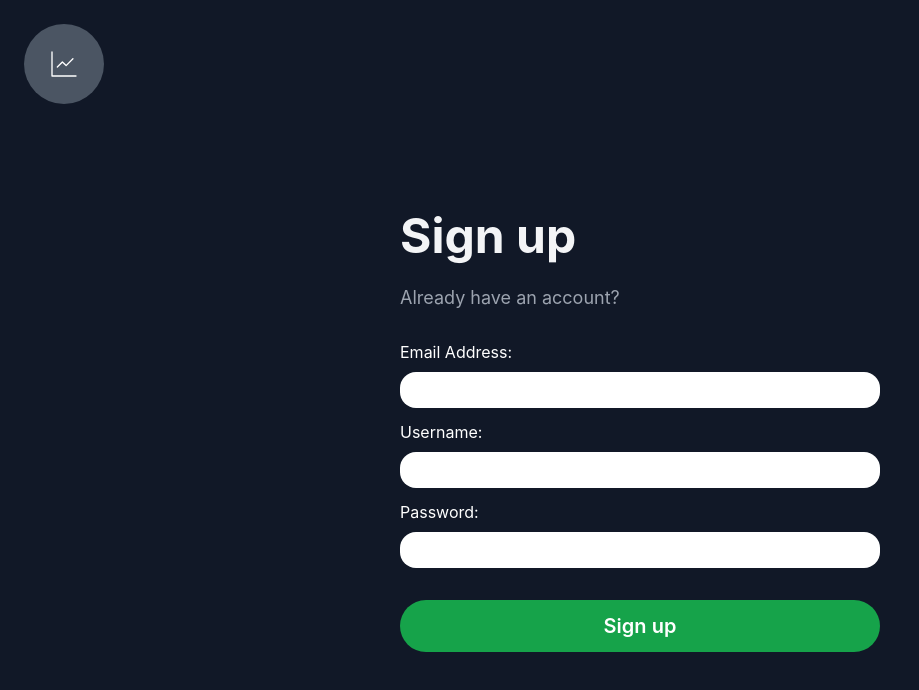
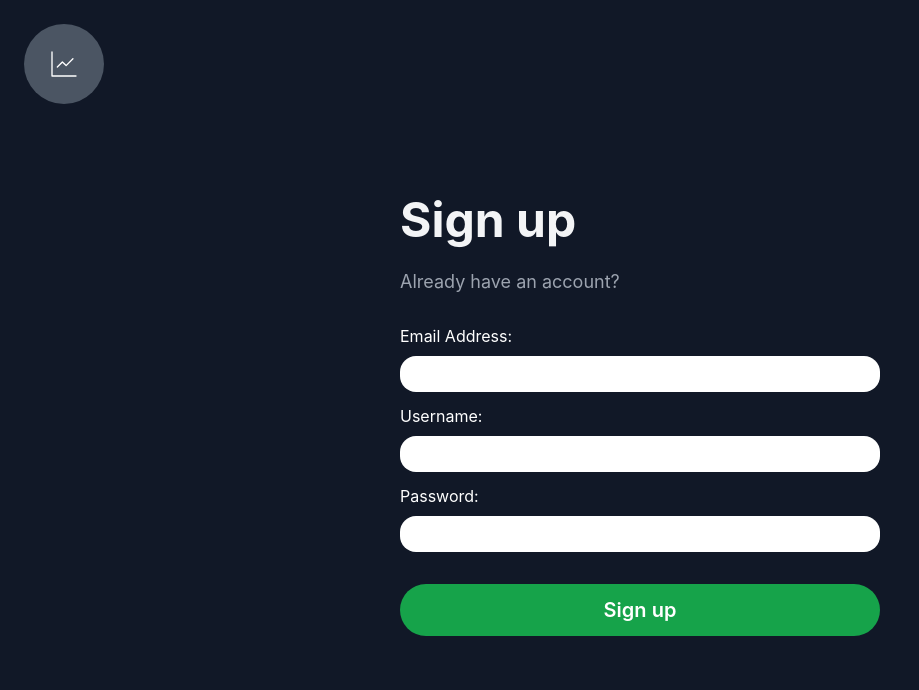
Before and after one commit to tj-browne/progresspal, a React (Create React App) app in the folder frontend/: page /signup in a window 1280 px wide. Shown: the top 690 px of the page, without its empty margins (0-919 px from the left). Built offline with nearby package versions, Linux system fonts and the light colour scheme; no server answers.

Commit message:
Center Login and Signup layout

```diff
--- a/frontend/src/pages/Login.js
+++ b/frontend/src/pages/Login.js
@@ -40,7 +40,7 @@ const Login = () => {
     return (
         <div className="bg-gray-900 min-h-screen flex flex-col items-center justify-center p-4 md:p-8 lg:p-12">
             <Header />
-            <div className="flex justify-center items-center w-full max-w-6xl mt-20">
+            <div className="flex justify-center items-center w-full max-w-6xl mt-8">
                 <LoginForm
                     formData={formData}
                     handleChange={handleChange}
--- a/frontend/src/pages/Signup.js
+++ b/frontend/src/pages/Signup.js
@@ -39,7 +39,7 @@ const Signup = () => {
     return (
         <div className="bg-gray-900 min-h-screen flex flex-col items-center justify-center p-4 md:p-8 lg:p-12">
             <Header />
-            <div className="flex flex-col items-center w-full max-w-md sm:max-w-lg lg:max-w-4xl mt-8 sm:mt-12 lg:mt-16">
+            <div className="flex flex-col items-center w-full max-w-md sm:max-w-lg lg:max-w-4xl mt-8 sm:mt-8 lg:mt-8">
                 <SignupForm
                     handleChange={handleChange}
                     handleSubmit={handleSubmit}
```
